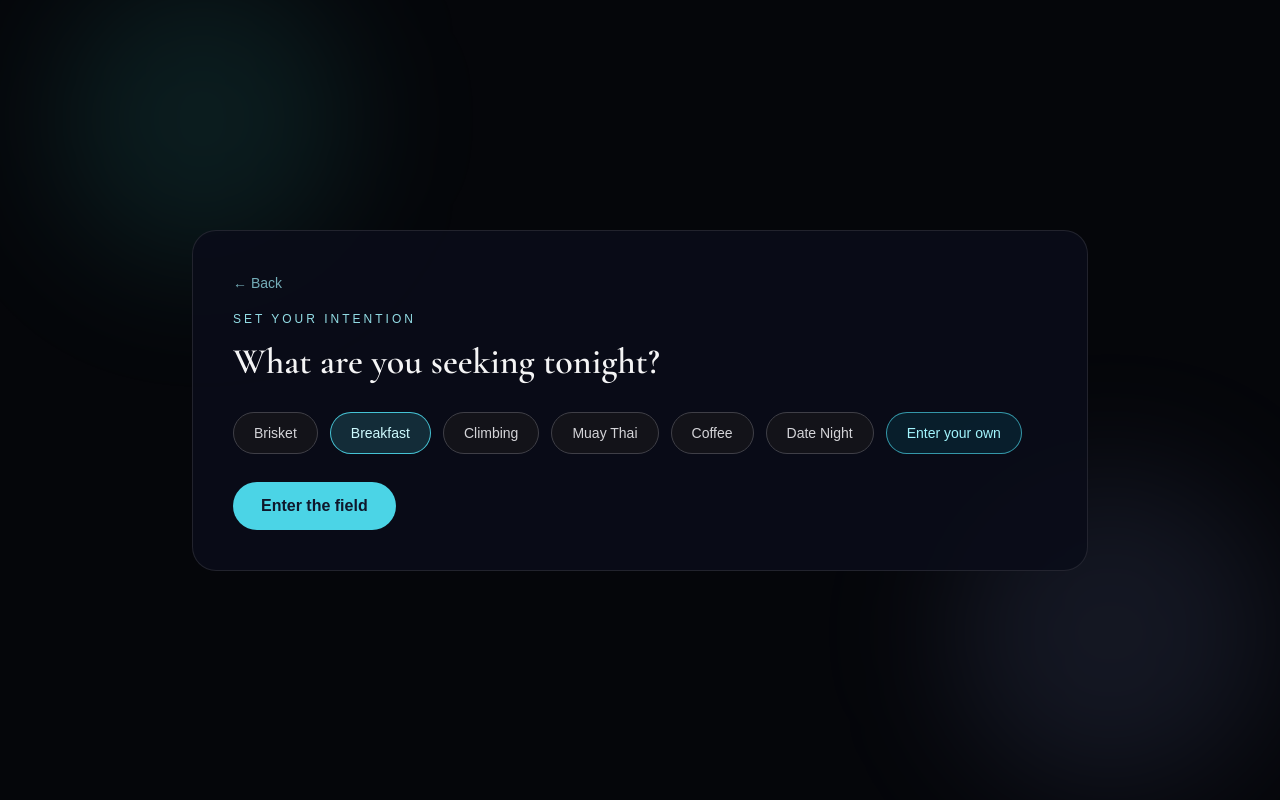
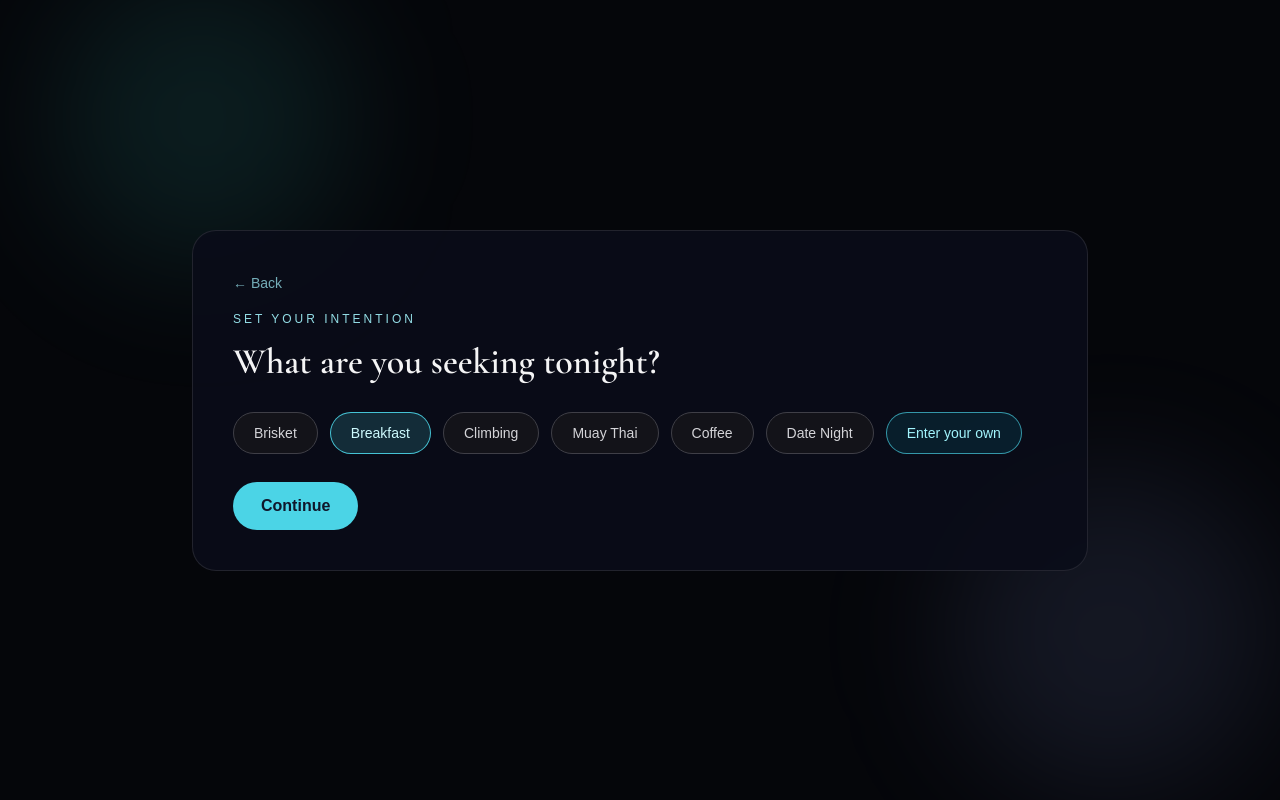
Before and after one commit to aclawbotb/sensa, a Next.js app in the folder apps/web/: page / in a window 1280 px wide. Both pictures are taken after a click on the button "Begin journey". Built offline with nearby package versions, Linux system fonts and the light colour scheme; no server answers.

Commit message:
fix(copy): replace intent CTA text with Continue

```diff
--- a/apps/web/src/app/page.tsx
+++ b/apps/web/src/app/page.tsx
@@ -441,7 +441,7 @@ export default function Home() {
                   setStage("journey");
                 }}
               >
-                Enter the field
+Continue
               </button>
             </div>
           )}
```
